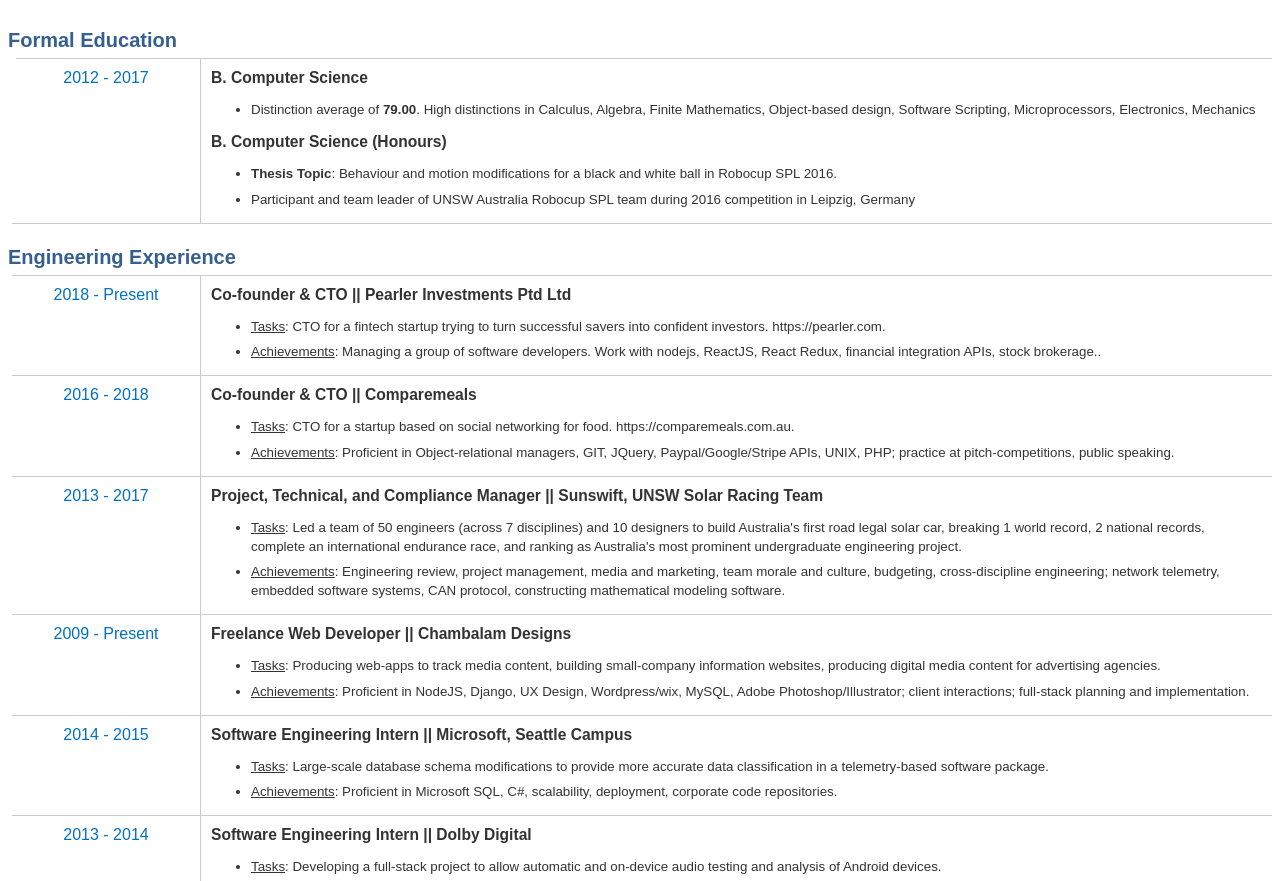
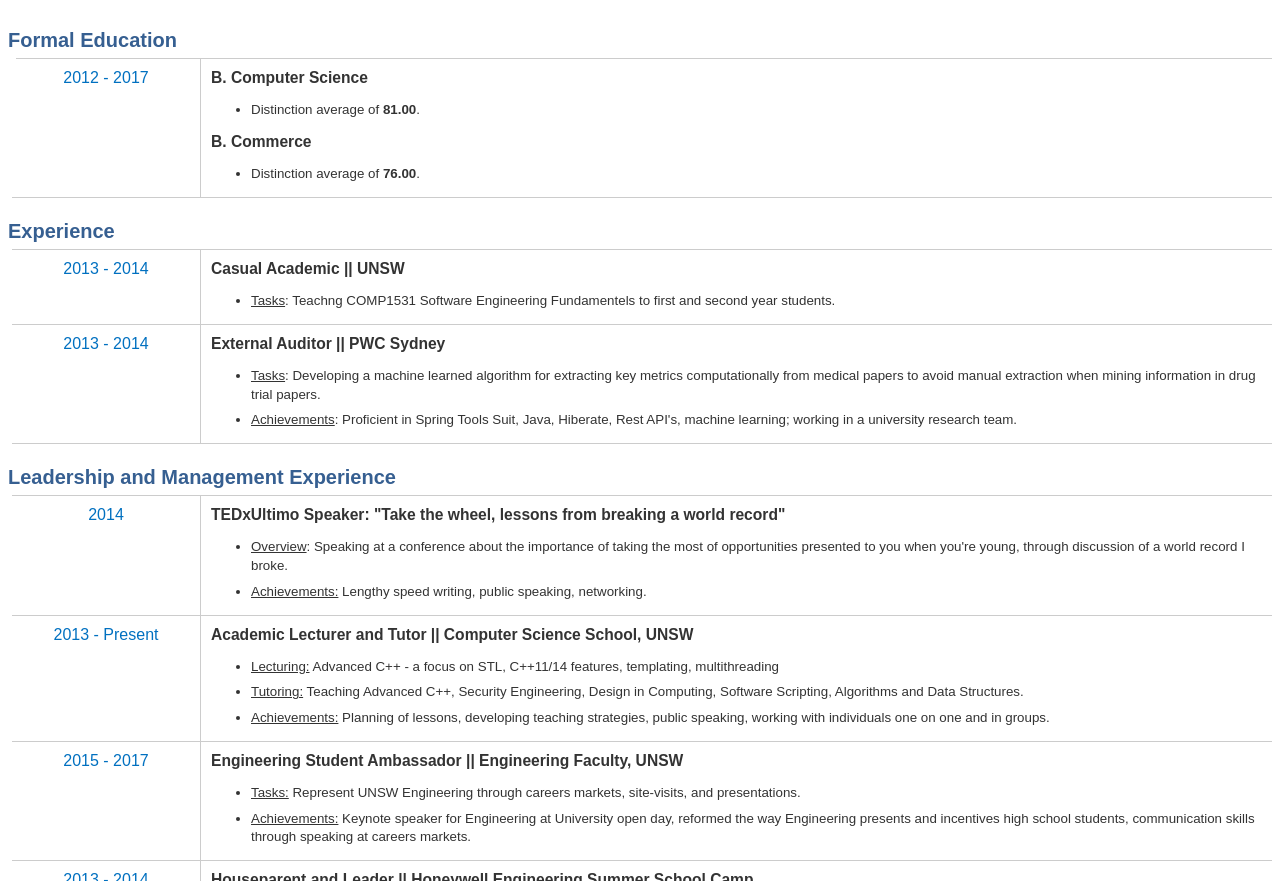
Before and after one commit to usmaanmohideen/usmaanmohideen.github.io, a plain HTML site: page index.html in a window 1280 px wide. Shown: the part 53-934 px from the top of the page. Drawn offline with Linux system fonts and the light colour scheme.

Commit message:
Update website

```diff
--- a/index.html
+++ b/index.html
@@ -46,97 +46,29 @@
 			<div class="boxRight"><div class="boxRightInner">
 				<h3>B. Computer Science</h3>
 				<ul>
-					<li>Distinction average of <b>79.00</b>. High distinctions in Calculus, Algebra, Finite Mathematics, Object-based design, Software Scripting, Microprocessors, Electronics, Mechanics</li>
+					<li>Distinction average of <b>81.00</b>.</li>
 				</ul>
-				<h3>B. Computer Science (Honours)</h3>
+				<h3>B. Commerce</h3>
 				<ul>
-					<li><b>Thesis Topic</b>: Behaviour and motion modifications for a black and white ball in Robocup SPL 2016.</li>
-					<li>Participant and team leader of UNSW Australia Robocup SPL team during 2016 competition in Leipzig, Germany</li>
+					<li>Distinction average of <b>76.00</b>.</li>
 				</ul>
 			</div></div>
 			<div class="break"></div>
 		</div>
 
 
-		<h2>Engineering Experience</h2>
+		<h2>Experience</h2>
 		<div class="top"></div>
 
 	<div class="box">
 		<div class="boxLeft"><div class="boxLeftInner">
-			2018 - Present
+			2013 - 2014
 			</div></div>
 			<div class="boxRight"><div class="boxRightInner">
-				<h3>Co-founder &amp; CTO || Pearler Investments Ptd Ltd</h3>
+				<h3>Casual Academic || UNSW</h3>
 				<ul>
 
-					<li><u>Tasks</u>: CTO for a fintech startup trying to turn successful savers into confident investors. https://pearler.com.</li>
-
-					<li><u>Achievements</u>: Managing a group of software developers. Work with nodejs, ReactJS, React Redux, financial integration APIs, stock brokerage..</li>
-
-				</ul>
-			</div></div>
-			<div class="break"></div>
-		</div>
-	<div class="box">
-		<div class="boxLeft"><div class="boxLeftInner">
-			2016 - 2018
-			</div></div>
-			<div class="boxRight"><div class="boxRightInner">
-				<h3>Co-founder &amp; CTO || Comparemeals</h3>
-				<ul>
-
-					<li><u>Tasks</u>: CTO for a startup based on social networking for food. https://comparemeals.com.au.</li>
-
-					<li><u>Achievements</u>: Proficient in Object-relational managers, GIT, JQuery, Paypal/Google/Stripe APIs, UNIX, PHP; practice at pitch-competitions, public speaking.</li>
-
-				</ul>
-			</div></div>
-			<div class="break"></div>
-		</div>
-	<div class="box">
-		<div class="boxLeft"><div class="boxLeftInner">
-			2013 - 2017
-			</div></div>
-			<div class="boxRight"><div class="boxRightInner">
-				<h3>Project, Technical, and Compliance Manager || Sunswift, UNSW Solar Racing Team</h3>
-				<ul>
-
-					<li><u>Tasks</u>: Led a team of 50 engineers (across 7 disciplines) and 10 designers to build Australia's first road legal solar car, breaking 1 world record, 2 national records, complete an international endurance race, and ranking as Australia's most prominent undergraduate engineering project.</li>
-
-					<li><u>Achievements</u>: Engineering review, project management, media and marketing, team morale and culture, budgeting, cross-discipline engineering; network telemetry, embedded software systems, CAN protocol, constructing mathematical modeling software.</li>
-
-				</ul>
-			</div></div>
-			<div class="break"></div>
-		</div>
-	<div class="box">
-		<div class="boxLeft"><div class="boxLeftInner">
-			2009 - Present
-			</div></div>
-			<div class="boxRight"><div class="boxRightInner">
-				<h3>Freelance Web Developer || Chambalam Designs</h3>
-				<ul>
-
-					<li><u>Tasks</u>: Producing web-apps to track media content, building small-company information websites, producing digital media content for advertising agencies.</li>
-
-					<li><u>Achievements</u>: Proficient in NodeJS, Django, UX Design, Wordpress/wix, MySQL, Adobe Photoshop/Illustrator; client interactions; full-stack planning and implementation.</li>
-
-				</ul>
-			</div></div>
-			<div class="break"></div>
-		</div>
-	<div class="box">
-		<div class="boxLeft"><div class="boxLeftInner">
-			2014 - 2015
-			</div></div>
-			<div class="boxRight"><div class="boxRightInner">
-				<h3>Software Engineering Intern || Microsoft, Seattle Campus</h3>
-				<ul>
-
-					<li><u>Tasks</u>: Large-scale database schema modifications to provide more accurate data classification in a telemetry-based software package.</li>
-
-					<li><u>Achievements</u>: Proficient in Microsoft SQL, C#, scalability, deployment, corporate code repositories.</li>
-
+					<li><u>Tasks</u>: Teachng COMP1531 Software Engineering Fundamentels to first and second year students.</li>
 				</ul>
 			</div></div>
 			<div class="break"></div>
@@ -146,23 +78,7 @@
 			2013 - 2014
 			</div></div>
 			<div class="boxRight"><div class="boxRightInner">
-				<h3>Software Engineering Intern || Dolby Digital</h3>
-				<ul>
-
-					<li><u>Tasks</u>: Developing a full-stack project to allow automatic and on-device audio testing and analysis of Android devices.</li>
-
-					<li><u>Achievements</u>: Proficient in Digital Signal Processing; Android Java Development; Python server scripting; networking protocols; WebUI and JQuery design; seminar preparation.</li>
-
-				</ul>
-			</div></div>
-			<div class="break"></div>
-		</div>
-	<div class="box">
-		<div class="boxLeft"><div class="boxLeftInner">
-			2013 - 2014
-			</div></div>
-			<div class="boxRight"><div class="boxRightInner">
-				<h3>Researcher &amp; Developer || UNSW Medicine Faculty Institute of Health Innovation</h3>
+				<h3>External Auditor || PWC Sydney</h3>
 				<ul>
 
 					<li><u>Tasks</u>: Developing a machine learned algorithm for extracting key metrics computationally from medical papers to avoid manual extraction when mining information in drug trial papers.</li>
```
